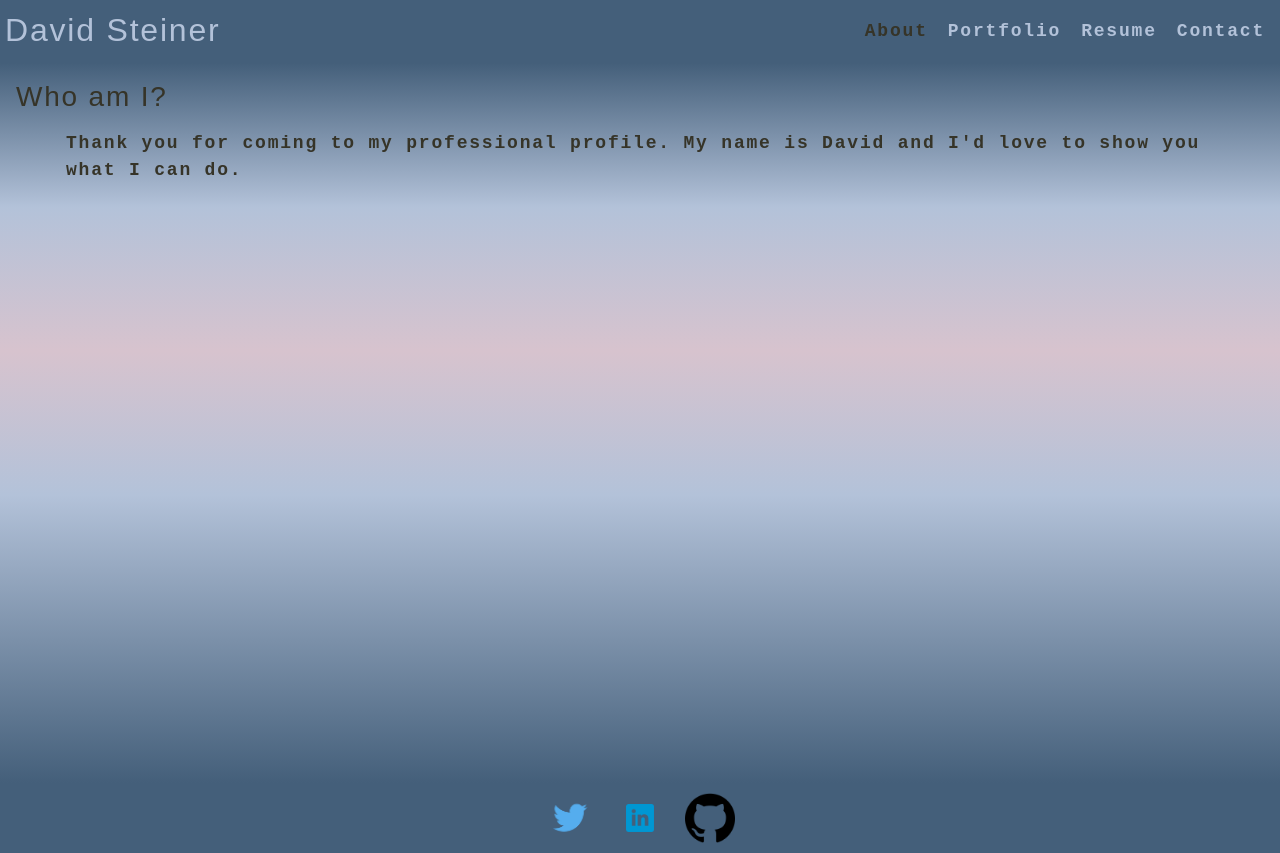
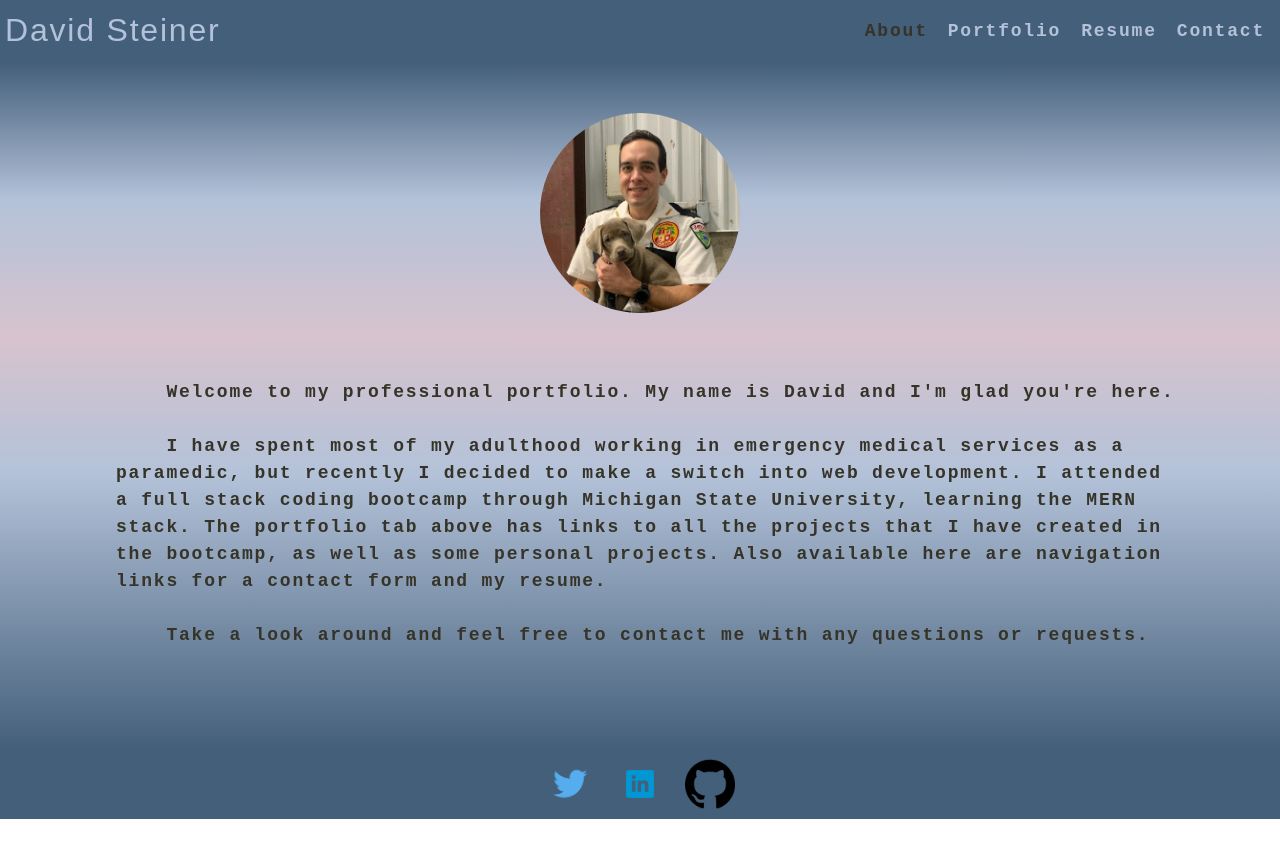
Before and after one commit to spaghettimedic/DS-Portfolio, a React (Create React App) app: page / in a window 1280 px wide. After the commit the page ends 819 px from the top, so only its background shows below. Built offline with nearby package versions, Linux system fonts and the light colour scheme.

Commit message:
finished about me section

```diff
--- a/src/components/About/index.js
+++ b/src/components/About/index.js
@@ -1,12 +1,19 @@
 import React from 'react';
+import david from '../../assets/David.jpg';
 
 function About() {
 
   return (
     <section>
-      <h3 className="ps-3 pt-3" id="about">Who am I?</h3>
-      {/* <img /> will place a centered image here */}
-      <article className="ps-3 pt-3">Thank you for coming to my professional profile. My name is David and I'd love to show you what I can do.</article>
+      <div className="avatar-container">
+        <img className="avatar" src={david} alt="David with a puppy" />
+      </div>
+      <article className="ps-3 pt-3">&nbsp;&nbsp;&nbsp;&nbsp;Welcome to my professional portfolio. My name is David and I'm glad you're here.
+      <br/><br/>
+      &nbsp;&nbsp;&nbsp;&nbsp;I have spent most of my adulthood working in emergency medical services as a paramedic, but recently I decided to make a switch into web development. I attended a full stack coding bootcamp through Michigan State University, learning the MERN stack. The portfolio tab above has links to all the projects that I have created in the bootcamp, as well as some personal projects. Also available here are navigation links for a contact form and my resume.
+      <br/><br/>
+      &nbsp;&nbsp;&nbsp;&nbsp;Take a look around and feel free to contact me with any questions or requests.
+      </article>
     </section>
   );
 };
--- a/src/index.css
+++ b/src/index.css
@@ -19,6 +19,7 @@ main {
 
 html,
 body {
+  height: 100%;
   min-height: 100%;
 }
 
@@ -96,7 +97,7 @@ a:hover {
 
 article {
   color: var(--secondary);
-  margin: 0 50px;
+  margin: 0 100px;
   padding-bottom: 100px;
 }
 
@@ -116,8 +117,8 @@ header a {
 }
 
 section {
-  margin: 0, 0;
-  height: 90vh;
+  margin: 0;
+  height: 100%;
   background-image: linear-gradient(180deg, var(--primary) 0%, var(--light) 20%, var(--quaternary) 40%, var(--light) 60%, var(--primary) 100%)
 }
 
@@ -194,6 +195,17 @@ nav a:hover {
 
 nav  li {
   cursor: pointer;
+}
+
+.avatar-container {
+  text-align: center;
+}
+
+.avatar {
+  height: 200px;
+  width: auto;
+  border-radius: 50%;
+  margin: 50px auto;
 }
 
 textarea {
```
Also changed, not shown: src/assets/David.jpg (added).
